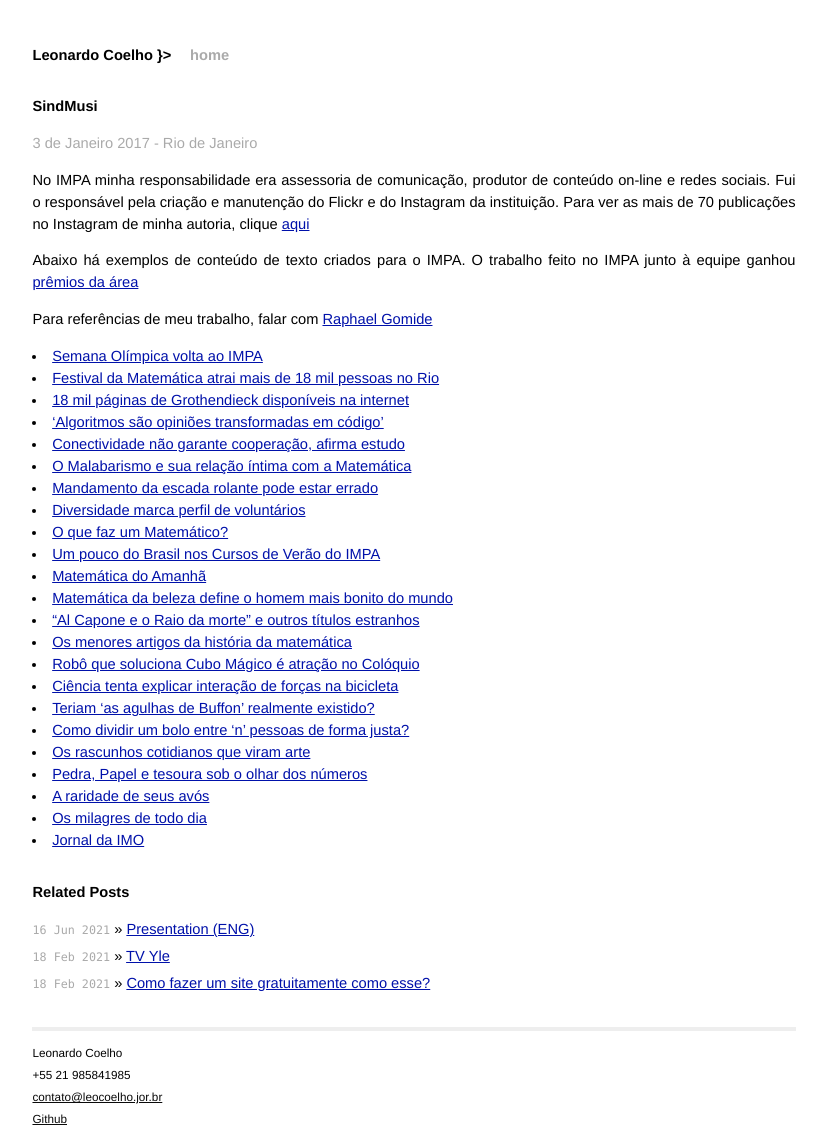
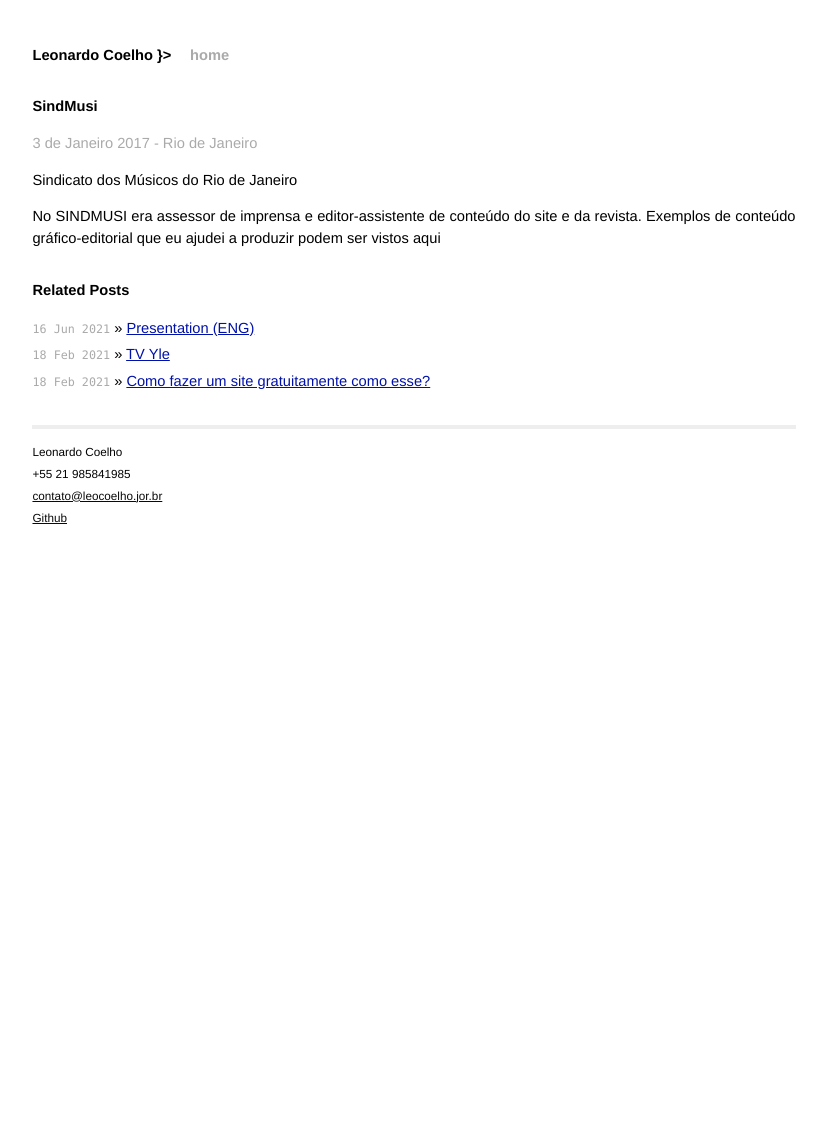
Before and after one commit to mojombo/mojombo.github.io, a Jekyll site: the page built from _posts/2017-01-03-SindMusi.md, in a window 1280 px wide. Shown: the whole page, without its empty margins (226-1053 px from the left). Built offline with Jekyll 4.4.1, drawn with Linux system fonts in a browser that asks for light colours; after the commit the page ends 944 px from its top, so only the background shows below that.

Commit message:
Edited Note

```diff
--- a/_posts/2017-01-03-SindMusi.md
+++ b/_posts/2017-01-03-SindMusi.md
@@ -8,33 +9,7 @@
 
 <p class="meta">3 de Janeiro 2017 - Rio de Janeiro</p>
 
-No IMPA minha responsabilidade era assessoria de comunicação, produtor de conteúdo on-line e redes sociais. Fui o responsável pela criação e manutenção do Flickr e do Instagram da instituição. Para ver as mais de 70 publicações no Instagram de minha autoria, clique [aqui](https://www.instagram.com/explore/tags/lc_impa/?hl=pt-br)
 
-Abaixo há exemplos de conteúdo de texto criados para o IMPA. O trabalho feito no IMPA junto à equipe ganhou [prêmios da área](http://corcovadoestrategica.com.br/#quem-somos)
+Sindicato dos Músicos do Rio de Janeiro
 
-Para referências de meu trabalho, falar com [Raphael Gomide](http://corcovadoestrategica.com.br/equipe/raphael-gomide/)
-
-
-<li><a href="https://web.archive.org/web/20180825043152/https%3A%2F%2Fimpa.br%2Fpage-noticias%2Fsemana-olimpica-volta-ao-impa%2F">Semana Olímpica volta ao IMPA</a></li>
-<li><a href="https://web.archive.org/web/20180825043158/https%3A%2F%2Fimpa.br%2Fpage-noticias%2Ffestival-da-matematica-atrai-mais-de-16-mil-pessoas-no-rio%2F">Festival da Matemática atrai mais de 18 mil pessoas no Rio</a></li>
-<li><a href="https://web.archive.org/web/20180825043405/https%3A%2F%2Fimpa.br%2Fpage-noticias%2F18-mil-paginas-de-grothendieck-disponiveis-na-internet%2F">18 mil páginas de Grothendieck disponíveis na internet</a></li>
-<li><a href="https://web.archive.org/web/20180825043451/https%3A%2F%2Fimpa.br%2Fpage-noticias%2Falgoritmos-sao-opinioes-transformadas-em-codigo%2F">‘Algoritmos são opiniões transformadas em código’</a></li>
-<li><a href="https://web.archive.org/web/20180825043144/https%3A%2F%2Fimpa.br%2Fpage-noticias%2Fa-matematica-da-cooperacao%2F">Conectividade não garante cooperação, afirma estudo</a></li>
-<li><a href="https://web.archive.org/web/20180825043138/https%3A%2F%2Fimpa.br%2Fpage-noticias%2Fa-matematica-do-malabarismo%2F">O Malabarismo e sua relação íntima com a Matemática</a></li>
-<li><a href="https://web.archive.org/web/20180825043128/https%3A%2F%2Fimpa.br%2Fpage-noticias%2Fmandamento-da-escada-rolante-pode-estar-errado%2F">Mandamento da escada rolante pode estar errado</a></li>
-<li><a href="https://web.archive.org/web/20180825043034/https%3A%2F%2Fimpa.br%2Fpage-noticias%2Fpost-14-de-noticias%2F">Diversidade marca perfil de voluntários</a></li>
-<li><a href="https://web.archive.org/web/20180825043009/https%3A%2F%2Fimpa.br%2Fpage-noticias%2Fo_que_faz_matematico%2F">O que faz um Matemático?</a></li>
-<li><a href="https://web.archive.org/web/20180825042906/https%3A%2F%2Fimpa.br%2Fpage-noticias%2Fum-pouco-do-brasil-nos-cursos-de-verao-do-impa%2F">Um pouco do Brasil nos Cursos de Verão do IMPA</a></li>
-<li><a href="https://web.archive.org/web/20180825042446/https%3A%2F%2Fimpa.br%2Fpage-noticias%2Fmatematica-do-amanha%2F">Matemática do Amanhã</a></li>
-<li><a href="https://web.archive.org/web/20180825043520/https%3A%2F%2Fimpa.br%2Fpage-noticias%2Fmatematica-da-beleza-define-o-homem-mais-bonito-do-mundo%2F">Matemática da beleza define o homem mais bonito do mundo</a></li>
-<li><a href="https://web.archive.org/web/20180825043550/https%3A%2F%2Fimpa.br%2Fpage-noticias%2Fal-capone-e-o-raio-da-morte-e-outros-artigos-com-nomes-estranhos%2F">“Al Capone e o Raio da morte” e outros títulos estranhos</a></li>
-<li><a href="https://web.archive.org/web/20180825043554/https%3A%2F%2Fimpa.br%2Fpage-noticias%2Fos-menores-artigos-da-historia-da-matematica%2F">Os menores artigos da história da matemática</a></li>
-<li><a href="https://web.archive.org/web/20180825043559/https%3A%2F%2Fimpa.br%2Fpage-noticias%2Frobo-que-soluciona-o-cubo-magico-chama-atencao-em-coloquio%2F">Robô que soluciona Cubo Mágico é atração no Colóquio</a></li>
-<li><a href="https://web.archive.org/web/20180825043611/https%3A%2F%2Fimpa.br%2Fpage-noticias%2Fciencia-ainda-nao-sabe-direito-como-funciona-uma-bicicleta%2F">Ciência tenta explicar interação de forças na bicicleta</a></li>
-<li><a href="https://web.archive.org/web/20180825043615/https%3A%2F%2Fimpa.br%2Fpage-noticias%2Fas-agulhas-de-buffon-realmente-existiram%2F">Teriam ‘as agulhas de Buffon’ realmente existido?</a></li>
-<li><a href="https://web.archive.org/web/20180825043623/https%3A%2F%2Fimpa.br%2Fpage-noticias%2Fcomo-dividir-um-bolo-de-forma-justa%2F">Como dividir um bolo entre ‘n’ pessoas de forma justa?</a></li>
-<li><a href="https://web.archive.org/web/20180825043629/https%3A%2F%2Fimpa.br%2Fpage-noticias%2Frascunhos-artisticos%2F">Os rascunhos cotidianos que viram arte</a></li>
-<li><a href="https://web.archive.org/web/20180825043646/https%3A%2F%2Fimpa.br%2Fpage-noticias%2Fcomo-vencer-no-pedra-papel-e-tesoura%2F">Pedra, Papel e tesoura sob o olhar dos números</a></li>
-<li><a href="https://web.archive.org/web/20180825043641/https%3A%2F%2Fimpa.br%2Fpage-noticias%2Fa-raridade-de-seus-avos%2F">A raridade de seus avós</a></li>
-<li><a href="https://web.archive.org/web/20180825043636/https%3A%2F%2Fimpa.br%2Fpage-noticias%2Fos-milagres-de-todo-dia%2F">Os milagres de todo dia</a></li>
-<li><a href="https://www.leocoelho.jor.br/wp-content/uploads/2018/08/IMPA_IMOnews2017-Final.pdf">Jornal da IMO</a></li>
+No SINDMUSI era assessor de imprensa e editor-assistente de conteúdo do site e da revista. Exemplos de conteúdo gráfico-editorial que eu ajudei a produzir podem ser vistos aqui
```
Also changed, not shown: other parts of _posts/2017-01-03-SindMusi.md (+1 -0 lines).
